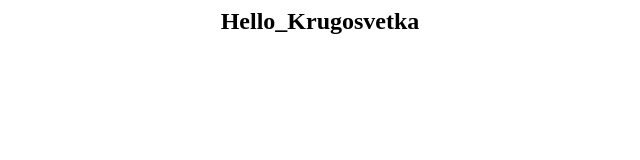
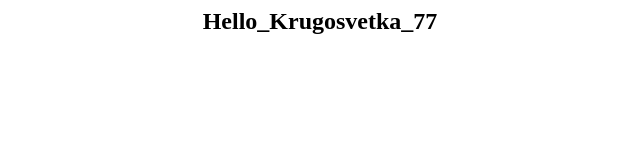
Before and after one commit to SergeyBurkovskyi/mysuperproject2, a plain HTML site: page index.html in a window 1280 px wide. Shown: the whole page, without its empty margins (320-960 px from the left). Drawn offline with Linux system fonts and the light colour scheme.

Commit message:
Update index.html

```diff
--- a/index.html
+++ b/index.html
@@ -1,7 +1,7 @@
 <html>
 <body bgcolor=white>
 <center>
-<h2>Hello_Krugosvetka</h2>
+<h2>Hello_Krugosvetka_77</h2>
 
 </center>
 </body>
```
